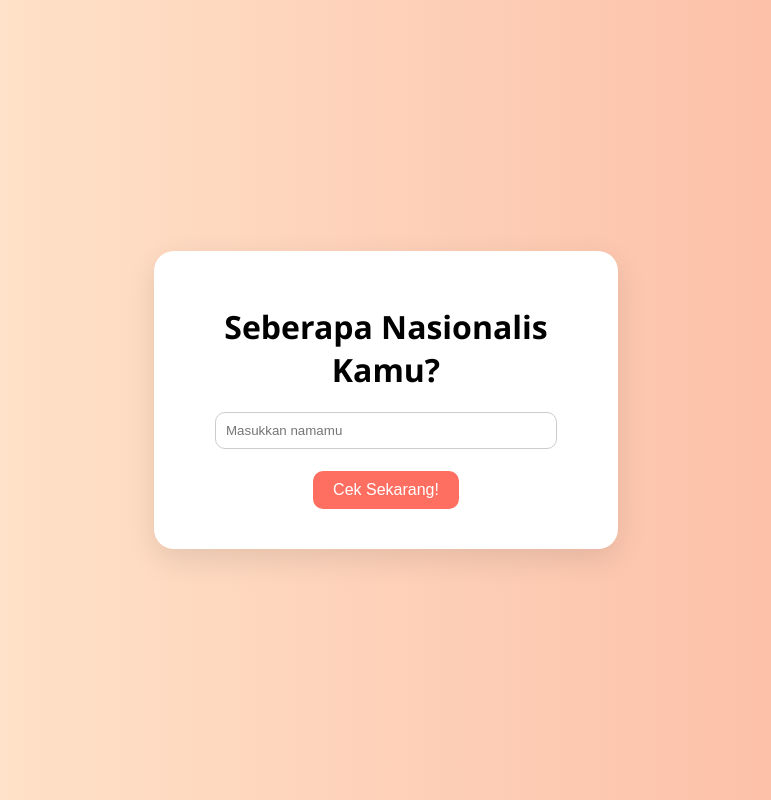
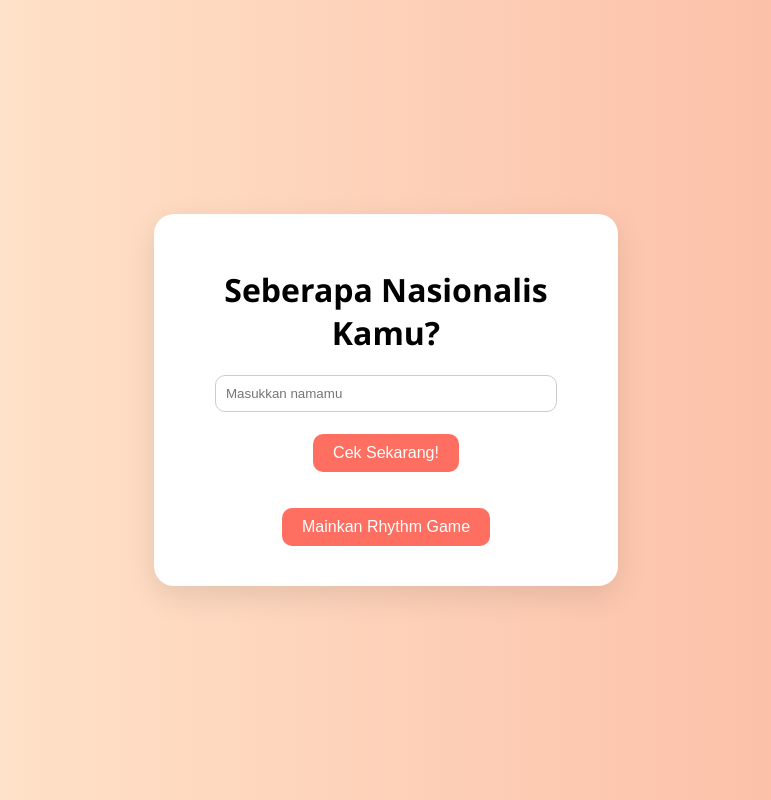
Before and after one commit to Mafatikhul281/seberapa-nasionalis, a Flask app: page / in a window 1280 px wide. Shown: the whole page, without its empty margins (254-1025 px from the left). Run offline with Flask 3, Linux system fonts and the light colour scheme.

Commit message:
Update index.html

```diff
--- a/templates/index.html
+++ b/templates/index.html
@@ -12,6 +12,13 @@
             <input type="text" name="name" placeholder="Masukkan namamu" required>
             <button type="submit">Cek Sekarang!</button>
         </form>
+
+        <!-- Tombol ke Rhythm Game -->
+        <div style="margin-top: 20px; text-align: center;">
+            <a href="{{ url_for('rhythm_game') }}">
+                <button type="button">Mainkan Rhythm Game</button>
+            </a>
+        </div>
     </div>
 </body>
 </html>
```
